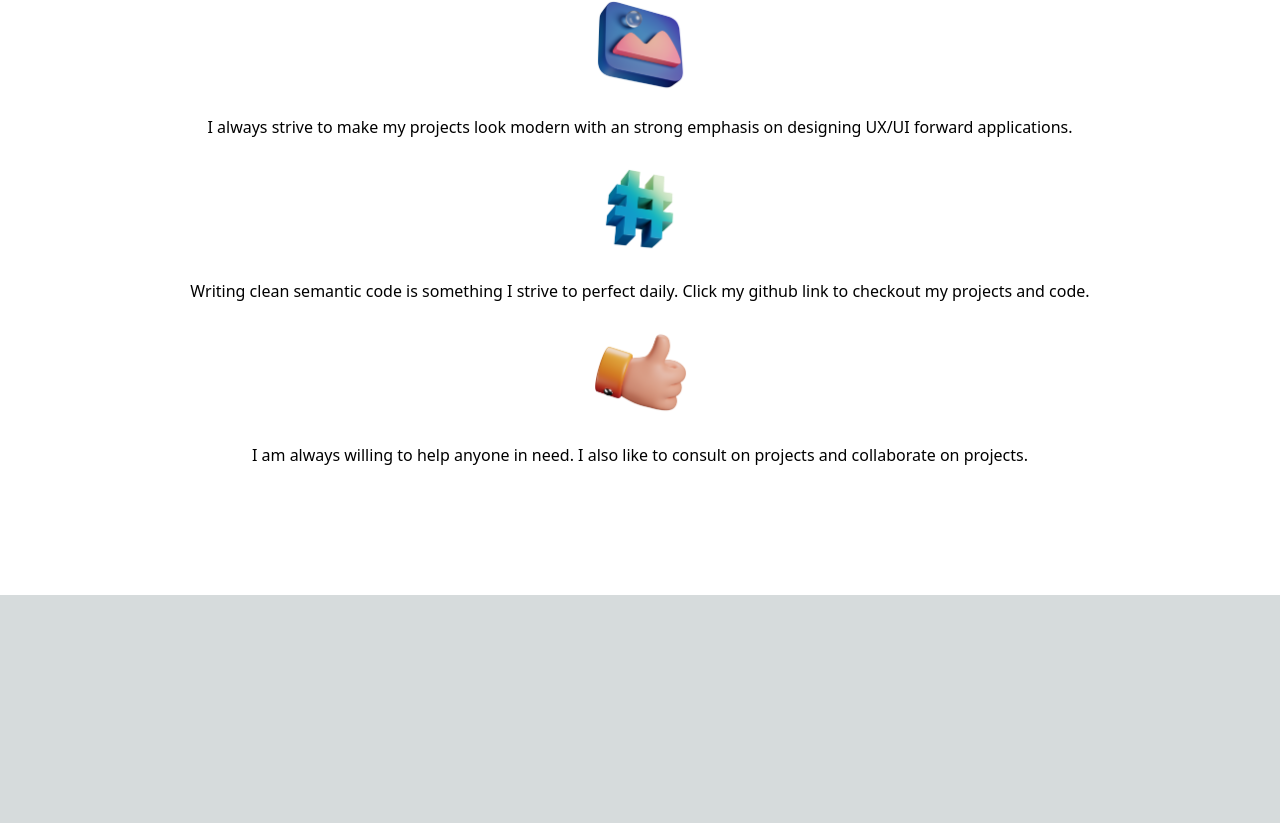
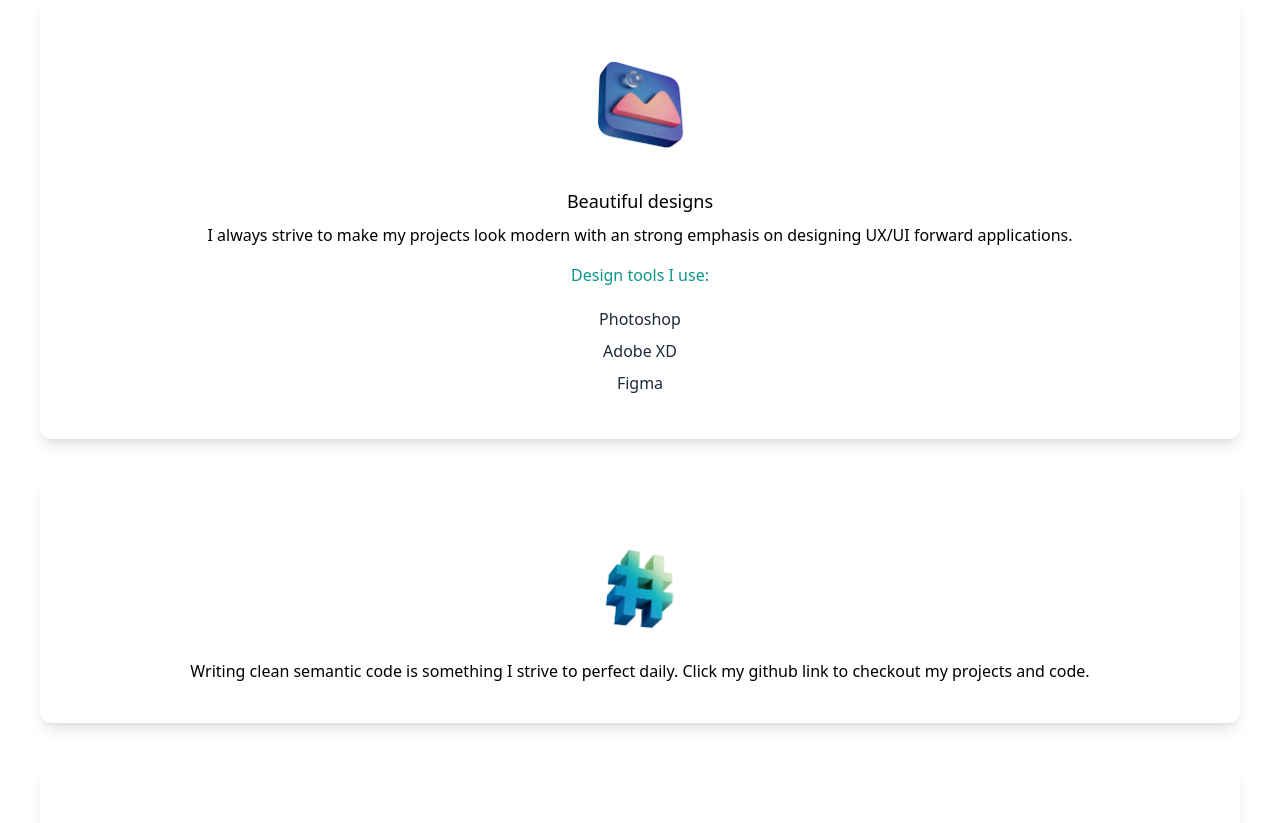
Before and after one commit to jalmo1/Portfolio-V3, a Next.js app: page / in a window 1280 px wide. Shown: the part 1097-1920 px from the top of the page. Before the commit the page ends 1692 px from the top, so only its background shows below. Built offline with nearby package versions, Linux system fonts and the light colour scheme.

Commit message:
add shadow around cards

```diff
--- a/pages/index.js
+++ b/pages/index.js
@@ -67,17 +67,27 @@ export default function Home() {
               <span className="text-teal-500"> open source</span> projects.
             </p>
           </div>
-          <div className="text-center py-5">
+          <div>
+            <div className="text-center shadow-lg p-10 rounded-xl my-10">
               <Image
                 src={design}
                 width={100}
                 height={100}
-              className="mx-auto py-5"
+                className="mx-auto pt-5"
               />
+              <h3 className="text-lg font-medium pt-8 pb-2">
+                Beautiful designs
+              </h3>
               <p>
                 I always strive to make my projects look modern with an strong
                 emphasis on designing UX/UI forward applications.
               </p>
+              <h4 className="py-4 text-teal-600">Design tools I use:</h4>
+              <p className="text-gray-800 py-1">Photoshop</p>
+              <p className="text-gray-800 py-1">Adobe XD</p>
+              <p className="text-gray-800 py-1">Figma</p>
+            </div>
+            <div className="text-center shadow-lg p-10 rounded-xl my-10">
               <Image
                 src={code}
                 width={100}
@@ -88,6 +98,8 @@ export default function Home() {
                 Writing clean semantic code is something I strive to perfect
                 daily. Click my github link to checkout my projects and code.{" "}
               </p>
+            </div>
+            <div className="text-center shadow-lg p-10 rounded-xl my-10">
               <Image
                 src={consulting}
                 width={100}
@@ -95,9 +107,10 @@ export default function Home() {
                 className="mx-auto py-5"
               />
               <p>
-              I am always willing to help anyone in need. I also like to consult
-              on projects and collaborate on projects.
+                I am always willing to help anyone in need. I also like to
+                consult on projects and collaborate on projects.
               </p>
+            </div>
           </div>
         </section>
       </main>
```
Lines whose indentation alone changed are shown as unchanged.
